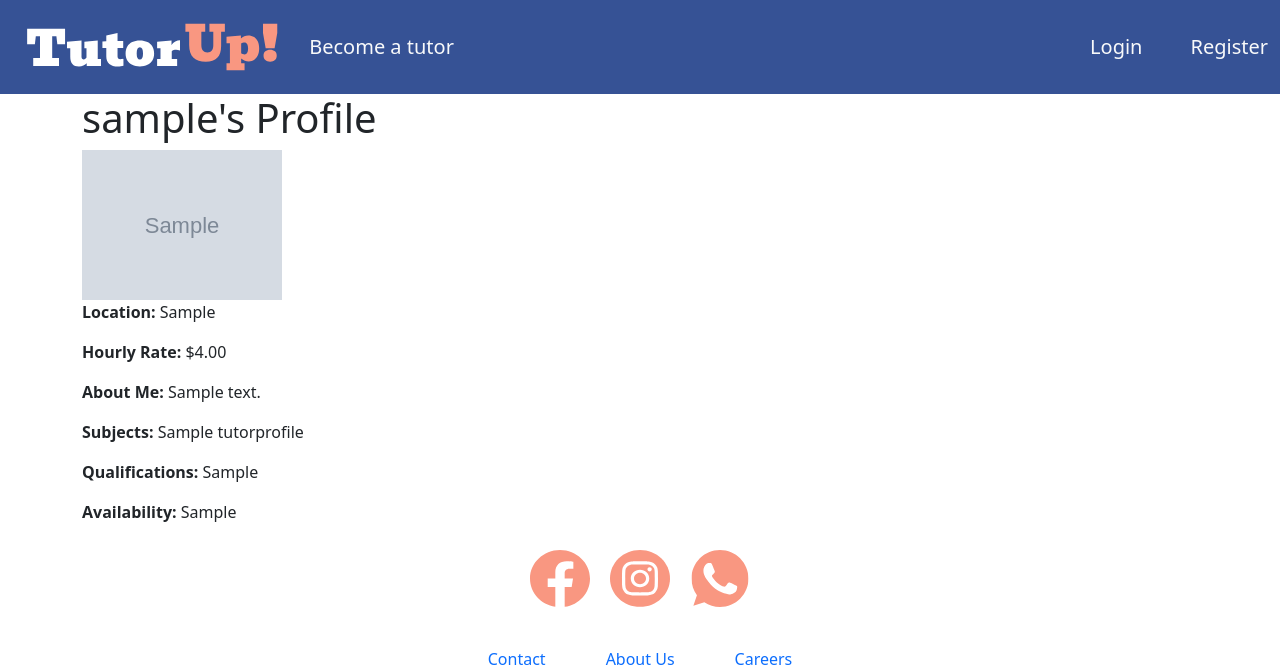
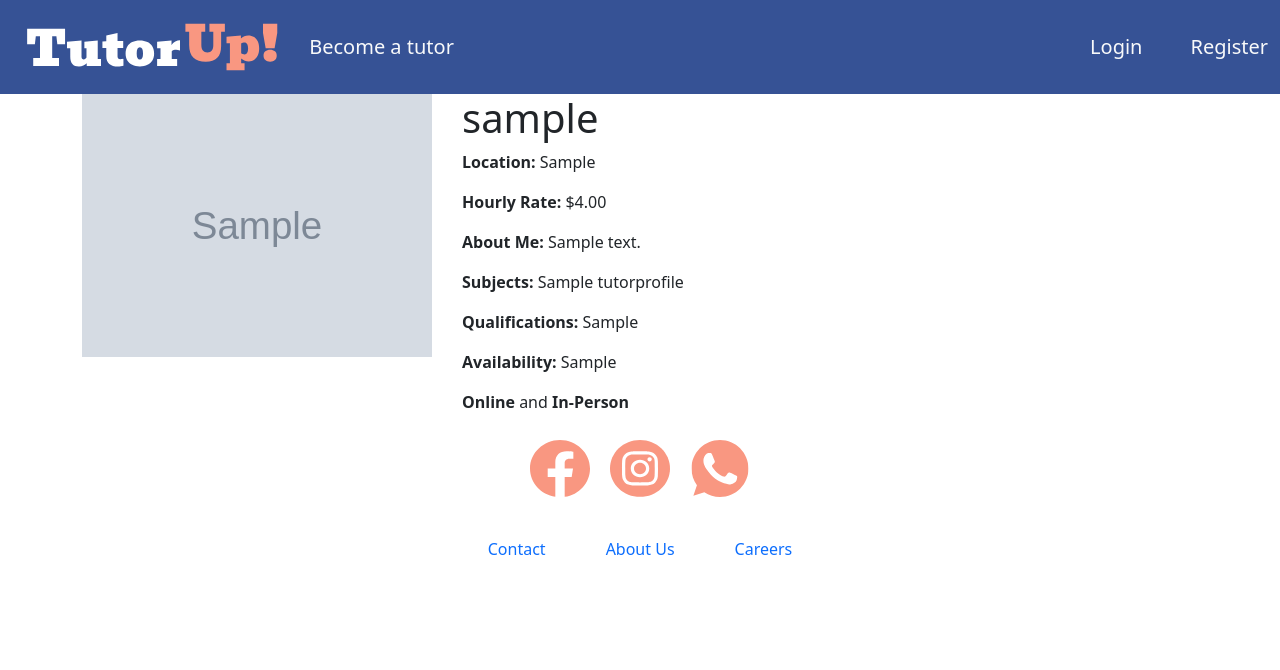
Before and after one commit to anasenjug/tutorup_default_auth, a Django app: template tutorup/core/templates/tutor_profile_view.html in a window 1280 px wide. Shown: the top 670 px of the page. Run offline with Django 5.2, Linux system fonts and the light colour scheme; the template is opened without the code that fills it: values that come from a table or form of the project are taken from there, others are empty; tables that the repository leaves empty hold one stand-in row (values such as "Sample post"); grey boxes marked "Sample" are stand-in pictures; some libraries are stand-ins or nearby versions.

Commit message:
make some visual changes to tutor profile view

```diff
--- a/tutorup/core/templates/tutor_profile_view.html
+++ b/tutorup/core/templates/tutor_profile_view.html
@@ -2,21 +2,39 @@
 
 {% block content %}
 <div class="container">
-    <h1>{{ tutor_profile.user.username }}'s Profile</h1>
+    <div class="row justify-content-start">
+        <div class="col-4">
             {% if tutor_profile.profile_picture %}
-        <img src="{{ tutor_profile.profile_picture.url }}" alt="{{ tutor_profile.user.username }}'s Profile Picture" class="img-fluid" style="max-width: 200px;">
+            <img src="{{ tutor_profile.profile_picture.url }}" alt="{{ tutor_profile.user.username }}'s Profile Picture" class="img-fluid" style="max-width: 350px;">
         {% else %}
             <p>No profile picture available</p>
         {% endif %}
+        </div>
+        <div class="col-4">
+
+    <h1>{{ tutor_profile.user.username }}</h1>
+
         <p><strong>Location:</strong> {{ tutor_profile.location }}</p>
         <p><strong>Hourly Rate:</strong> ${{ tutor_profile.hourly_rate }}</p>
         <p><strong>About Me:</strong> {{ tutor_profile.about_me }}</p>
         <p><strong>Subjects:</strong> {{ tutor_profile.subjects }}</p>
         <p><strong>Qualifications:</strong> {{ tutor_profile.qualifications }}</p>
         <p><strong>Availability:</strong> {{ tutor_profile.availability }}</p>
-
+        {% if tutor_profile.is_online or tutor_profile.is_in_person %}
+        <p>
+            <strong>{% if tutor_profile.is_online %}Online{% endif %}</strong>
+            {% if tutor_profile.is_online and tutor_profile.is_in_person %} and {% endif %}
+            <strong>{% if tutor_profile.is_in_person %}In-Person{% endif %}</strong>
+        </p>
+        {% endif %}
         {% if request.user == tutor_profile.user %}
         <a href="{% url 'tutor_profile_edit' %}" class="btn btn-primary">Edit Profile</a>
         {% endif %}
     </div>
+
+</div>
+
+</div>
+
+
 {% endblock %}
```
Lines whose indentation alone changed are shown as unchanged.
